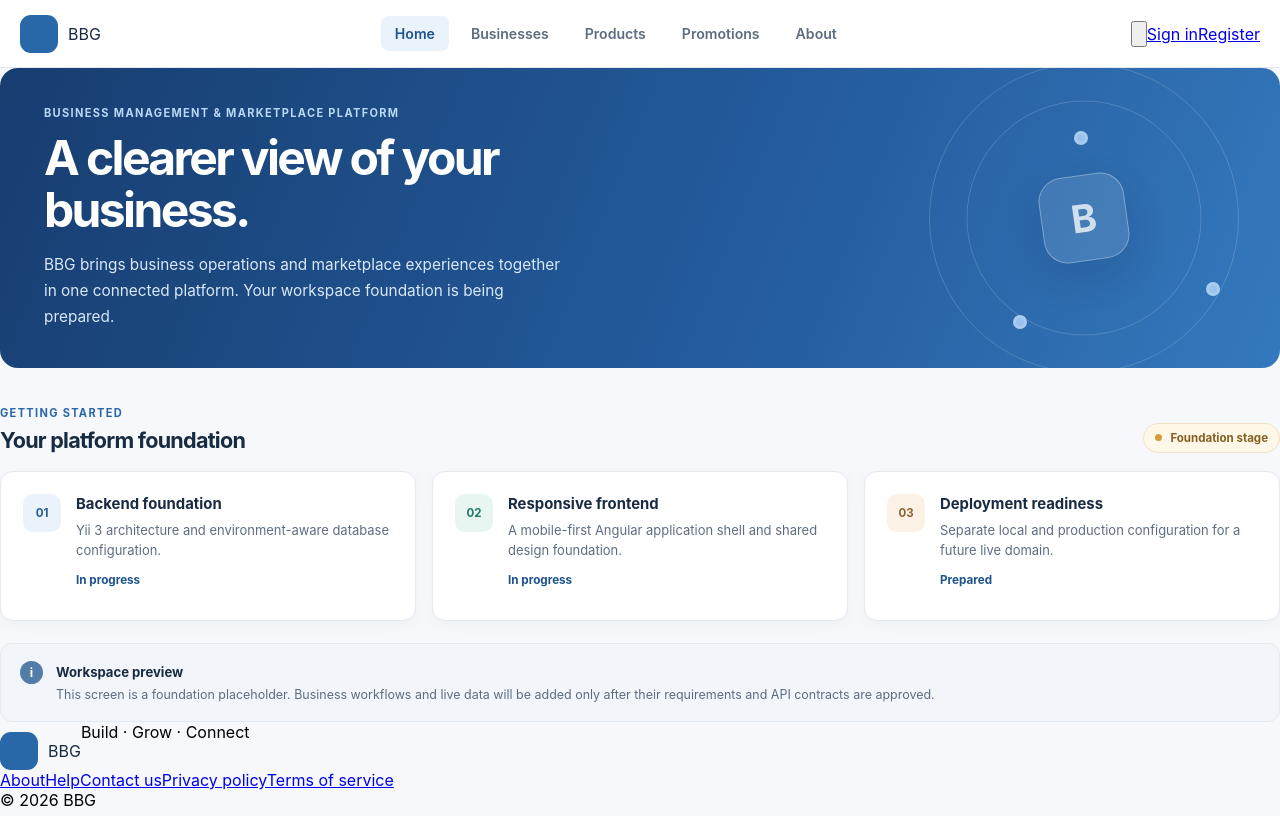
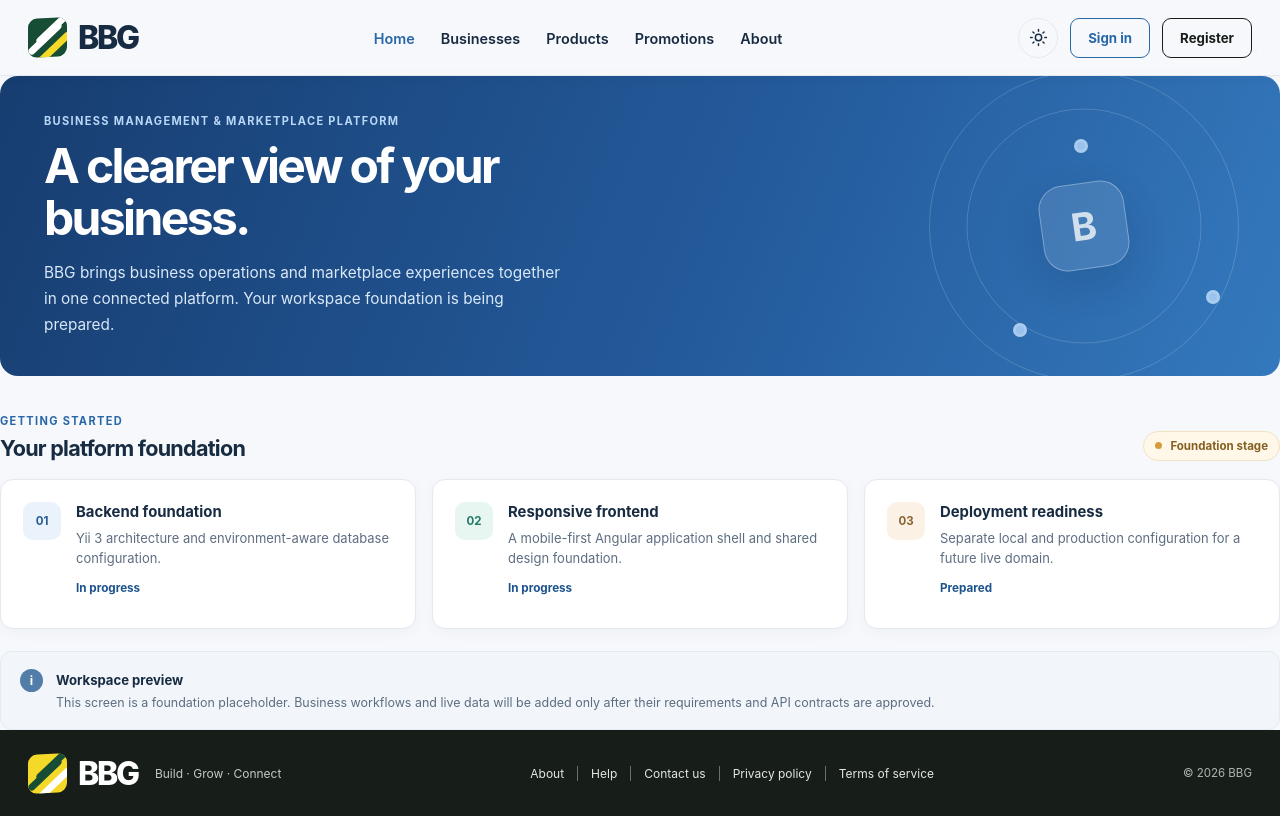
Before and after one commit to pawaprathamr593/BBG, an Angular app in the folder frontend/: page / in a window 1280 px wide. Built offline with nearby package versions, Linux system fonts and the light colour scheme; no server answers.

Commit message:
style(frontend): apply BBG marketplace shell styling

```diff
--- a/frontend/src/app/app.scss
+++ b/frontend/src/app/app.scss
@@ -1,118 +1,39 @@
-:host { display: block; min-height: 100dvh; }
-.app-shell { min-height: 100dvh; background: var(--surface-page); }
+:host { display:block; min-height:100dvh; }
+.app-shell { min-height:100dvh; background:var(--surface-page); }
 .topbar {
-  position: sticky; z-index: 20; top: 0; display: flex; align-items: center;
-  justify-content: space-between; min-height: 68px; padding: 0 20px;
-  background: rgba(255,255,255,.94); border-bottom: 1px solid var(--border);
-  backdrop-filter: blur(14px);
+  position:sticky; z-index:50; top:0; display:flex; align-items:center; justify-content:space-between;
+  min-height:76px; padding:0 max(28px,calc((100vw - 1400px)/2));
+  background:var(--surface-header); border-bottom:1px solid var(--border);
+  box-shadow:0 2px 12px rgba(15,35,24,.035); backdrop-filter:blur(16px);
 }
-.brand { display: inline-flex; align-items: center; gap: 10px; color: var(--text-primary); text-decoration: none; }
-.brand-mark {
-  display: grid; width: 38px; height: 38px; place-items: center; color: #fff;
-  background: var(--brand); border-radius: 11px; font-size: 1.15rem; font-weight: 750;
+.brand { display:inline-flex; align-items:center; gap:11px; color:var(--text-primary); text-decoration:none; }
+.brand-mark { position:relative; display:block; width:39px; height:39px; overflow:hidden; background:#174d35; border-radius:9px; transform:skewY(-3deg); }
+.brand-mark span { position:absolute; display:block; width:42px; height:7px; background:#fff; border-radius:5px; transform:rotate(-42deg); }
+.brand-mark span:nth-child(1) { top:7px; left:4px; }.brand-mark span:nth-child(2) { top:17px; left:-4px; }.brand-mark span:nth-child(3) { top:27px; left:5px; background:#f5d928; }
+.brand-wordmark { font-size:2rem; font-weight:800; letter-spacing:-.07em; }
+.primary-nav { display:flex; align-items:center; gap:22px; }
+.nav-link { position:relative; padding:27px 2px 25px; color:var(--text-primary); font-size:.9rem; font-weight:620; text-decoration:none; transition:color .16s ease; }
+.nav-link:hover,.nav-link.is-active { color:var(--brand); }
+.nav-link.is-active::after { position:absolute; right:0; bottom:16px; left:0; height:3px; background:var(--accent); border-radius:4px; content:""; }
+.topbar-actions { display:flex; align-items:center; gap:12px; }
+.theme-toggle { display:grid; width:40px; height:40px; place-items:center; color:var(--text-primary); background:var(--surface-subtle); border:1px solid var(--border); border-radius:50%; cursor:pointer; }
+.theme-toggle svg { width:19px; fill:none; stroke:currentColor; stroke-width:1.8; stroke-linecap:round; stroke-linejoin:round; }
+.sign-in-link,.register-link { display:inline-flex; min-height:40px; align-items:center; justify-content:center; padding:0 17px; border:1px solid var(--brand); border-radius:9px; font-size:.83rem; font-weight:700; text-decoration:none; }
+.sign-in-link { color:var(--brand); background:transparent; }.register-link { color:#171d19; background:var(--accent); border-color:var(--accent); }
+.sign-in-link:hover { background:var(--brand-soft); }.register-link:hover { background:#ffe95b; }
+.nav-user { color:var(--text-primary); font-size:.82rem; font-weight:650; }.sign-out-button { cursor:pointer; }
+.menu-toggle { display:none; }
+.site-footer { display:flex; align-items:center; justify-content:space-between; gap:25px; min-height:86px; padding:18px max(28px,calc((100vw - 1400px)/2)); color:#fff; background:#171d19; }
+.footer-brand { display:flex; align-items:center; gap:17px; }.footer-logo { color:#fff; }.footer-logo .brand-mark { background:#f5d928; }.footer-logo .brand-mark span { background:#174d35; }.footer-logo .brand-mark span:nth-child(3) { background:#fff; }
+.footer-tagline { color:#c4cbc6; font-size:.75rem; }.footer-links { display:flex; align-items:center; flex-wrap:wrap; gap:0; }.footer-links a { padding:0 13px; color:#e2e7e3; border-right:1px solid #68716b; font-size:.75rem; text-decoration:none; }.footer-links a:last-child { border:0; }.footer-links a:hover { color:#f5d928; }.copyright { color:#aeb8b1; font-size:.72rem; white-space:nowrap; }
+@media(max-width:1000px) { .topbar { padding:0 22px; }.primary-nav { gap:13px; }.nav-link { font-size:.82rem; }.site-footer { padding:18px 22px; }.footer-links a { padding:0 8px; } }
+@media(max-width:760px) {
+  .topbar { min-height:66px; padding:0 16px; }.brand-mark { width:34px; height:34px; }.brand-wordmark { font-size:1.7rem; }
+  .menu-toggle { display:grid; width:39px; height:39px; align-content:center; justify-items:center; gap:5px; margin-left:auto; background:transparent; border:1px solid var(--border); border-radius:9px; }
+  .menu-toggle span { width:17px; height:2px; background:var(--text-primary); border-radius:2px; }
+  .primary-nav { position:absolute; top:calc(100% + 1px); right:12px; left:12px; display:none; align-items:stretch; gap:0; padding:9px; background:var(--surface-header); border:1px solid var(--border); border-radius:12px; box-shadow:0 15px 30px rgba(15,35,24,.13); }
+  .primary-nav.is-open { display:grid; }.nav-link { padding:13px 12px; border-radius:7px; }.nav-link.is-active::after { display:none; }.nav-link.is-active { background:var(--brand-soft); }
+  .topbar-actions { gap:7px; margin-left:10px; }.theme-toggle { width:36px; height:36px; }.sign-in-link,.register-link { min-height:36px; padding:0 10px; font-size:.75rem; }
+  .site-footer { align-items:flex-start; flex-direction:column; gap:16px; padding:23px 18px; }.footer-brand { flex-wrap:wrap; }.footer-links { gap:10px 0; }.footer-links a:first-child { padding-left:0; }.copyright { padding-top:2px; }
 }
-.brand-copy { display: grid; gap: 1px; }
-.brand-copy strong { font-size: 1rem; letter-spacing: -.03em; }
-.brand-copy small { color: var(--text-muted); font-size: .68rem; }
-.primary-nav { display: flex; align-items: center; gap: 8px; }
-.nav-link {
-  padding: 9px 14px; color: var(--text-secondary); border-radius: 8px;
-  font-size: .88rem; font-weight: 600; text-decoration: none;
-}
-.nav-link.is-active { color: var(--brand-strong); background: var(--brand-soft); }
-.topbar-meta { display: flex; align-items: center; gap: 16px; }
-.environment-indicator { display: inline-flex; align-items: center; gap: 8px; color: var(--text-secondary); font-size: .78rem; }
-.environment-indicator span, .status-pill span { width: 7px; height: 7px; background: #d69b3d; border-radius: 50%; }
-.avatar {
-  display: grid; width: 34px; height: 34px; place-items: center; color: var(--brand-strong);
-  background: var(--brand-soft); border-radius: 50%; font-size: .8rem; font-weight: 700;
-}
-.menu-toggle { display: none; }
-.main-content { width: min(1120px, calc(100% - 40px)); margin: 0 auto; padding: 44px 0 24px; }
-.welcome-section {
-  position: relative; display: flex; min-height: 270px; align-items: center;
-  justify-content: space-between; overflow: hidden; padding: 38px 44px; color: #fff;
-  background: linear-gradient(112deg, #173d70 0%, #245b9c 58%, #3479bd 100%); border-radius: 18px;
-}
-.welcome-section > div:first-child { position: relative; z-index: 2; max-width: 590px; }
-.eyebrow { margin: 0 0 12px; color: var(--brand); font-size: .69rem; font-weight: 750; letter-spacing: .12em; }
-.welcome-section .eyebrow { color: #b9d7f7; }
-.welcome-section h1 { max-width: 520px; margin: 0; font-size: clamp(2rem, 4vw, 3rem); font-weight: 650; letter-spacing: -.055em; line-height: 1.08; }
-.welcome-copy { max-width: 520px; margin: 16px 0 0; color: #d9e8f8; font-size: .96rem; line-height: 1.7; }
-.welcome-art { position: absolute; top: 0; right: 2%; width: 340px; height: 100%; opacity: .78; }
-.art-orbit { position: absolute; top: 50%; left: 50%; border: 1px solid rgba(255,255,255,.22); border-radius: 50%; transform: translate(-50%,-50%); }
-.orbit-one { width: 235px; height: 235px; }
-.orbit-two { width: 310px; height: 310px; }
-.art-core {
-  position: absolute; top: 50%; left: 50%; display: grid; width: 86px; height: 86px;
-  place-items: center; color: #fff; background: rgba(255,255,255,.14);
-  border: 1px solid rgba(255,255,255,.42); border-radius: 24px;
-  box-shadow: 0 16px 45px rgba(7,28,55,.18); font-size: 2.4rem; font-weight: 700;
-  transform: translate(-50%,-50%) rotate(-8deg);
-}
-.art-node { position: absolute; width: 14px; height: 14px; background: #b9dcff; border: 3px solid rgba(255,255,255,.3); border-radius: 50%; }
-.node-one { top: 21%; left: 47%; } .node-two { right: 10%; bottom: 24%; } .node-three { bottom: 13%; left: 29%; }
-.status-section { padding: 38px 0 0; }
-.section-heading { display: flex; align-items: end; justify-content: space-between; gap: 16px; margin-bottom: 18px; }
-.section-heading .eyebrow { margin-bottom: 7px; }
-.section-heading h2 { margin: 0; color: var(--text-primary); font-size: 1.35rem; letter-spacing: -.035em; }
-.status-pill {
-  display: inline-flex; align-items: center; gap: 8px; padding: 7px 11px; color: #856021;
-  background: #fff8e9; border: 1px solid #f1e2c2; border-radius: 99px;
-  font-size: .72rem; font-weight: 650; white-space: nowrap;
-}
-.foundation-grid { display: grid; grid-template-columns: repeat(3,minmax(0,1fr)); gap: 16px; }
-.foundation-card {
-  display: flex; gap: 15px; min-height: 150px; padding: 22px;
-  background: var(--surface-card); border: 1px solid var(--border); border-radius: 13px;
-  box-shadow: 0 4px 16px rgba(20,42,70,.035);
-}
-.card-icon { display: grid; flex: 0 0 38px; width: 38px; height: 38px; place-items: center; border-radius: 10px; font-size: .72rem; font-weight: 750; }
-.icon-backend { color: #285c96; background: #eaf2fc; }
-.icon-frontend { color: #237a68; background: #e8f6f1; }
-.icon-deploy { color: #8a6330; background: #fbf2e5; }
-.foundation-card h3 { margin: 1px 0 7px; color: var(--text-primary); font-size: .93rem; }
-.foundation-card p { margin: 0; color: var(--text-secondary); font-size: .81rem; line-height: 1.55; }
-.card-state { display: inline-block; margin-top: 13px; color: var(--brand-strong); font-size: .73rem; font-weight: 700; }
-.bottom-note { display: flex; gap: 13px; margin-top: 22px; padding: 17px 19px; background: #f2f6fb; border: 1px solid #e2eaf3; border-radius: 12px; }
-.note-symbol { display: grid; flex: 0 0 23px; width: 23px; height: 23px; place-items: center; color: #fff; background: #527da9; border-radius: 50%; font-size: .78rem; font-weight: 700; }
-.bottom-note strong { color: var(--text-primary); font-size: .82rem; }
-.bottom-note p { margin: 4px 0 0; color: var(--text-secondary); font-size: .78rem; line-height: 1.55; }
-.app-footer { display: flex; justify-content: space-between; gap: 12px; padding: 28px 2px 0; color: var(--text-muted); font-size: .72rem; }
-@media (min-width: 1400px) { .main-content { padding-top: 54px; } }
-@media (max-width: 760px) {
-  .topbar { min-height: 62px; padding: 0 16px; }
-  .menu-toggle {
-    display: grid; width: 40px; height: 40px; align-content: center; justify-items: center;
-    gap: 5px; margin-left: auto; background: transparent; border: 1px solid var(--border); border-radius: 9px;
-  }
-  .menu-toggle span { width: 17px; height: 2px; background: var(--text-primary); border-radius: 2px; }
-  .primary-nav {
-    position: absolute; top: calc(100% + 1px); right: 12px; left: 12px; display: none;
-    padding: 10px; background: #fff; border: 1px solid var(--border); border-radius: 12px;
-    box-shadow: 0 14px 30px rgba(20,42,70,.12);
-  }
-  .primary-nav.is-open { display: grid; }
-  .nav-link { padding: 12px; }
-  .topbar-meta { margin-left: 14px; }
-  .environment-indicator { display: none; }
-  .main-content { width: min(100% - 28px, 560px); padding-top: 22px; }
-  .welcome-section { min-height: 280px; padding: 28px 24px; border-radius: 15px; }
-  .welcome-section > div:first-child { max-width: 100%; }
-  .welcome-section h1 { max-width: 390px; font-size: clamp(2rem,8vw,2.6rem); }
-  .welcome-copy { max-width: 420px; font-size: .88rem; }
-  .welcome-art { right: -150px; opacity: .28; }
-  .status-section { padding-top: 30px; }
-  .section-heading { align-items: start; flex-direction: column; }
-  .foundation-grid { grid-template-columns: 1fr; gap: 11px; }
-  .foundation-card { min-height: 0; padding: 18px; }
-  .app-footer { flex-direction: column; padding-top: 22px; }
-}
-@media (prefers-reduced-motion: no-preference) {
-  .foundation-card, .nav-link, .menu-toggle { transition: background-color 160ms ease, border-color 160ms ease, box-shadow 160ms ease; }
-  .foundation-card:hover { border-color: #cbd9e8; box-shadow: 0 8px 24px rgba(20,42,70,.07); }
-}
-
-.nav-user { color: var(--text-secondary); font-size: .82rem; font-weight: 650; }
-.nav-logout { padding: 9px 13px; color: var(--brand-strong); background: var(--brand-soft); border: 1px solid #d7e5f4; border-radius: 8px; font-size: .82rem; font-weight: 700; cursor: pointer; }
-.nav-logout:hover { background: #dceafb; }
+@media(max-width:420px) { .brand-wordmark { font-size:1.5rem; }.topbar-actions { gap:5px; }.sign-in-link,.register-link { padding:0 8px; }.theme-toggle { width:33px; height:33px; } }
```
